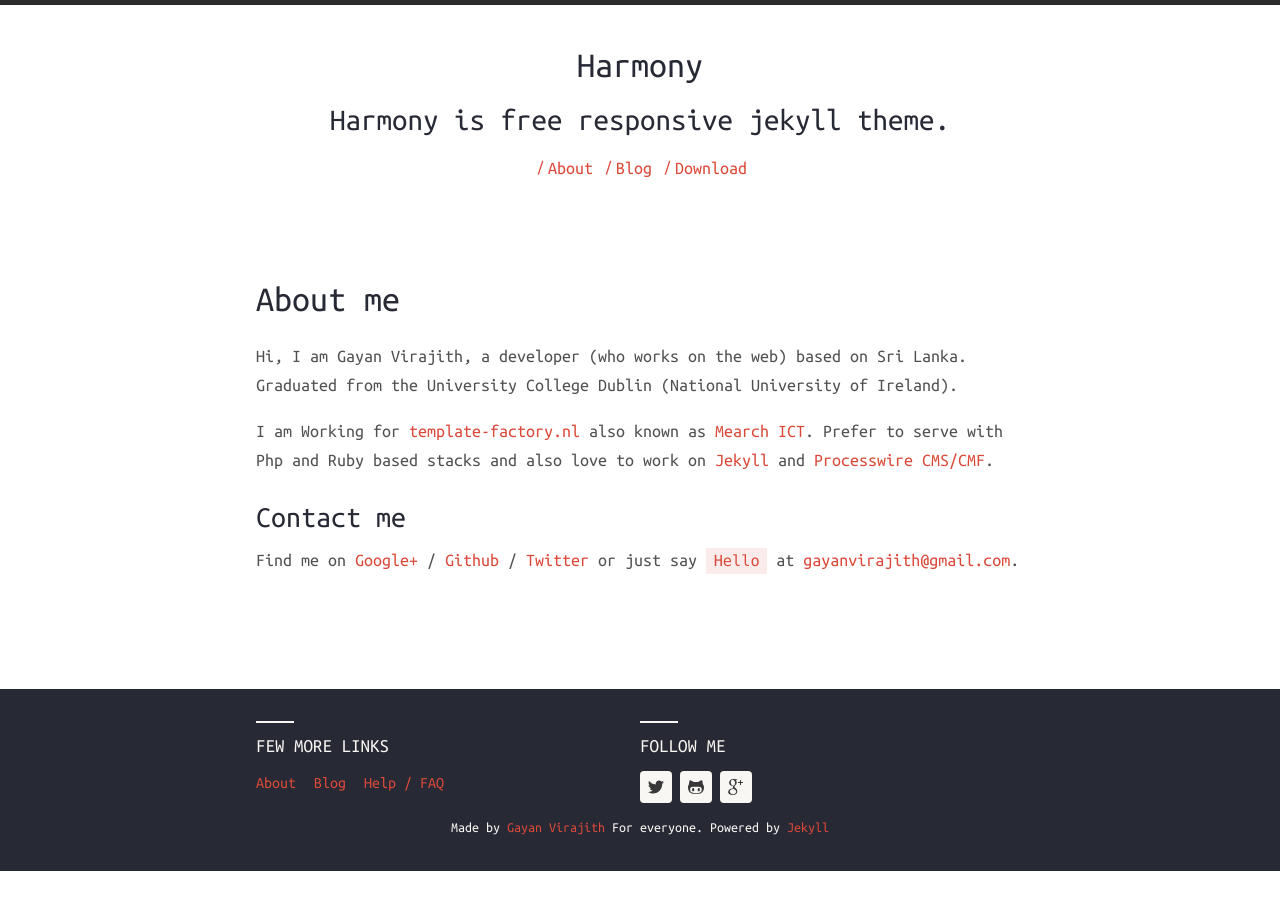
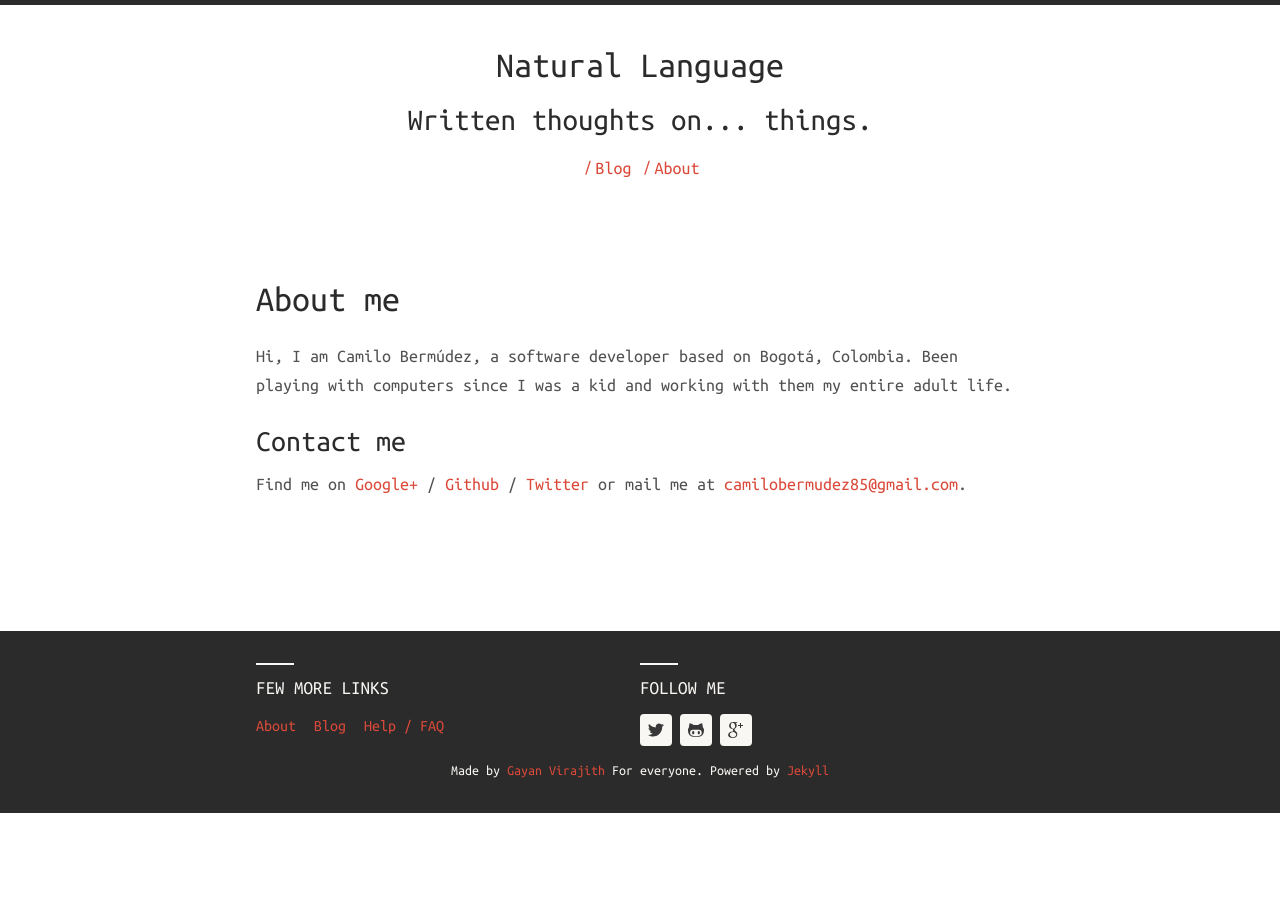
Before and after one commit to camilobermudez85/camilobermudez85.github.io, a Jekyll site: the page built from about.md, in a window 1280 px wide. Built offline with Jekyll 4.4.1, drawn with Linux system fonts in a browser that asks for light colours; nearby versions of some CDN libraries.

Commit message:
Configuration

```diff
--- a/404.html
+++ b/404.html
@@ -5,8 +5,8 @@ permalink: 404.html
 ---
 
 <div class="page-content wc-container">
-  <h3>404 Page Not Found</h3>
+  <h2>404 Page Not Found</h2>
   <h4>The page you were looking for is not found.</h4>
   <p>Sorry, we've misplaced that URL or it's pointing to something that
-  	doesn't exist. Please <a href="{{ site.baseurl }}">head back home</a> to try finding it again.</p>
+  	doesn't exist. Please <a href="{{ site.url }}">head back home</a> to try finding it again.</p>
 </div>
--- a/_config.yml
+++ b/_config.yml
@@ -11,17 +11,17 @@ url: https://camilobermudez85.github.io
 
 # Harmony theme configuration. Please change accordingly.
 harmony:
-  name: Harmony
-  # Little description about your site
-  description: Harmony is free responsive jekyll theme.
+  name: Natural Language
+  description: Written thoughts on... things.
   # 'meta_description:' Write an awesome description for your new site here.
   # It will appear in your document head meta (for Google search results) and
   # in your feed.xml site description.
   meta_description: > #
-   Harmony is a free responsive jekyll theme by Gayan Virajith
-   and Maheshika Lakmali. Sourced on Github -
-   https://github.com/gayanvirajith/harmony
-  basetheme: theme-base-01 # pre defined thmes are darken, blue-water, redish.
+   Natural language is a blog on different subjects
+   but mostly on computers and we the people who
+   deal with them. By Camilo Bermúdez.
+#  basetheme: theme-base-01 # pre defined thmes are darken, blue-water, redish.
+  basetheme: redish # pre defined thmes are darken, blue-water, redish.
   author: # Author details
     name: Gayan Virajith
     email: gayanvirajith@gmail.com
@@ -35,7 +35,7 @@ harmony:
     github: camilobermudez85
     twitter: kmilobermudez
     facebook:
-    gplus: +GayanVirajith
+    gplus: 102942975109167525365
     dribble:
     pinterest:
   # Toggle disclaimer in footer
--- a/_includes/header-links.html
+++ b/_includes/header-links.html
@@ -1,11 +1,12 @@
 <ul>
+	<li>
+		<a href="{{ '/blog' | prepend: site.baseurl | prepend: site.url }}">Blog</a><span>/</span>
+	</li>
 	<li>
 		<a href="{{ '/about' | prepend: site.baseurl | prepend: site.url }}">About</a><span>/</span>
 	</li>
-	<li>
-		<a href="{{ '/blog' | prepend: site.baseurl | prepend: site.url }}">Blog</a><span>/</span>
-	</li>
-	{% if site.harmony.social.github %}
+<!--
+    {% if site.harmony.social.github %}
 	<li>
 		<a title="{{ site.harmony.social.github }} on Github"
 			href="https://github.com/gayanvirajith/harmony" target="_blank">
@@ -13,4 +14,5 @@
 		</a><span>/</span>
 	</li>
 	{% endif %}
+-->
 </ul>
--- a/about.md
+++ b/about.md
@@ -4,24 +4,17 @@ title: About me
 permalink: /about/
 ---
 
-Hi, I am Gayan Virajith, a developer (who works on the web) based on Sri Lanka.
-Graduated from the University College Dublin (National University of Ireland).
+Hi, I am Camilo Bermúdez, a software developer based on Bogotá, Colombia.
+Been playing with computers since I was a kid and working with them my entire
+adult life.
 
-I am Working for [template-factory.nl][tf] also known as [Mearch ICT][m].
-Prefer to serve with Php and Ruby based stacks and also love to work
-on [Jekyll][jekyll] and [Processwire CMS/CMF][pw].
 
 ### Contact me
 
-Find me on [Google+][google] / [Github][github] / [Twitter][Twitter] or just say `Hello` at
-[gayanvirajith@gmail.com](gayanvirajith@gmail.com).
+Find me on [Google+][google] / [Github][github] / [Twitter][twitter] or mail me at
+[camilobermudez85@gmail.com](camilobermudez85@gmail.com).
 
 
-[tf]: http://template-factory.nl
-[m]: http://mearch.com
-[pw]: http://processwire.com
-[pwf]: http://processwire.com/talk
-[jekyll]: http://jekyllrb.com
-[github]: https://github.com/gayanvirajith
-[google]: https://plus.google.com/+GayanVirajith
-[twitter]: https://twitter.com/gayanvirajith
+[github]: https://github.com/camilobermudez85
+[google]: https://plus.google.com/102942975109167525365
+[twitter]: https://twitter.com/kmilobermudez
```
